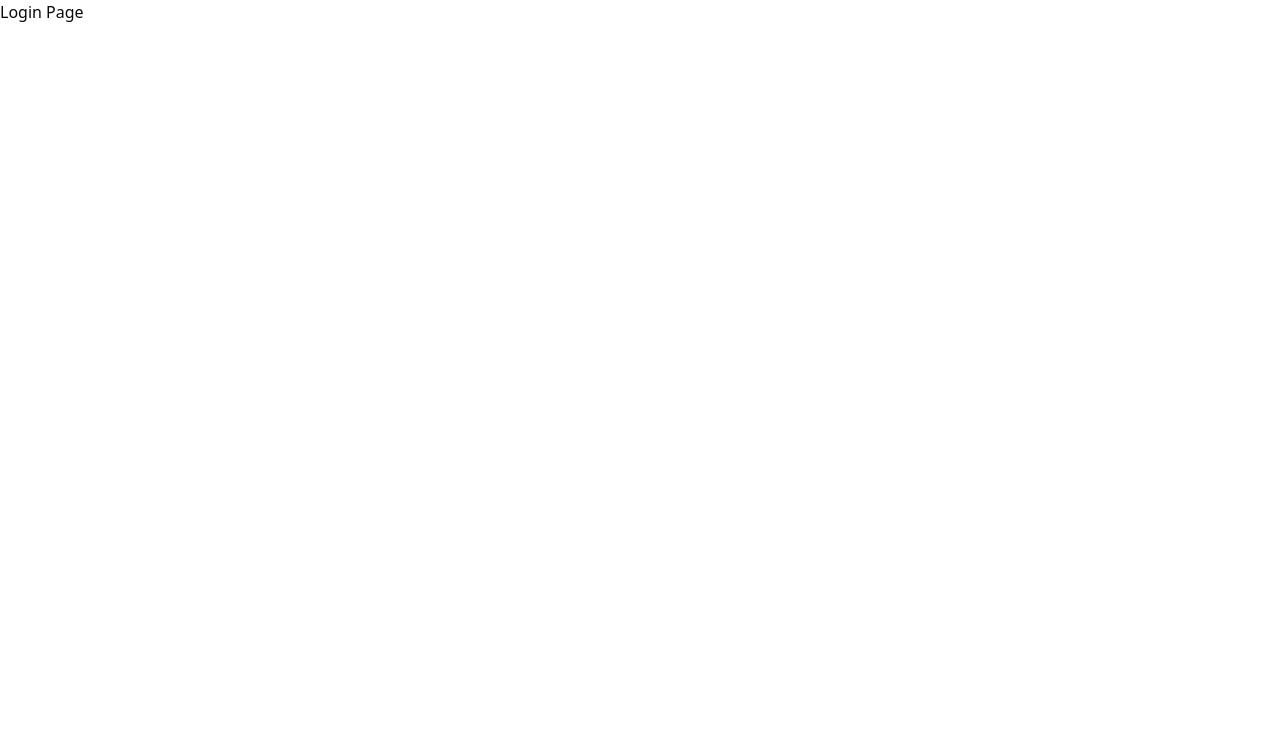
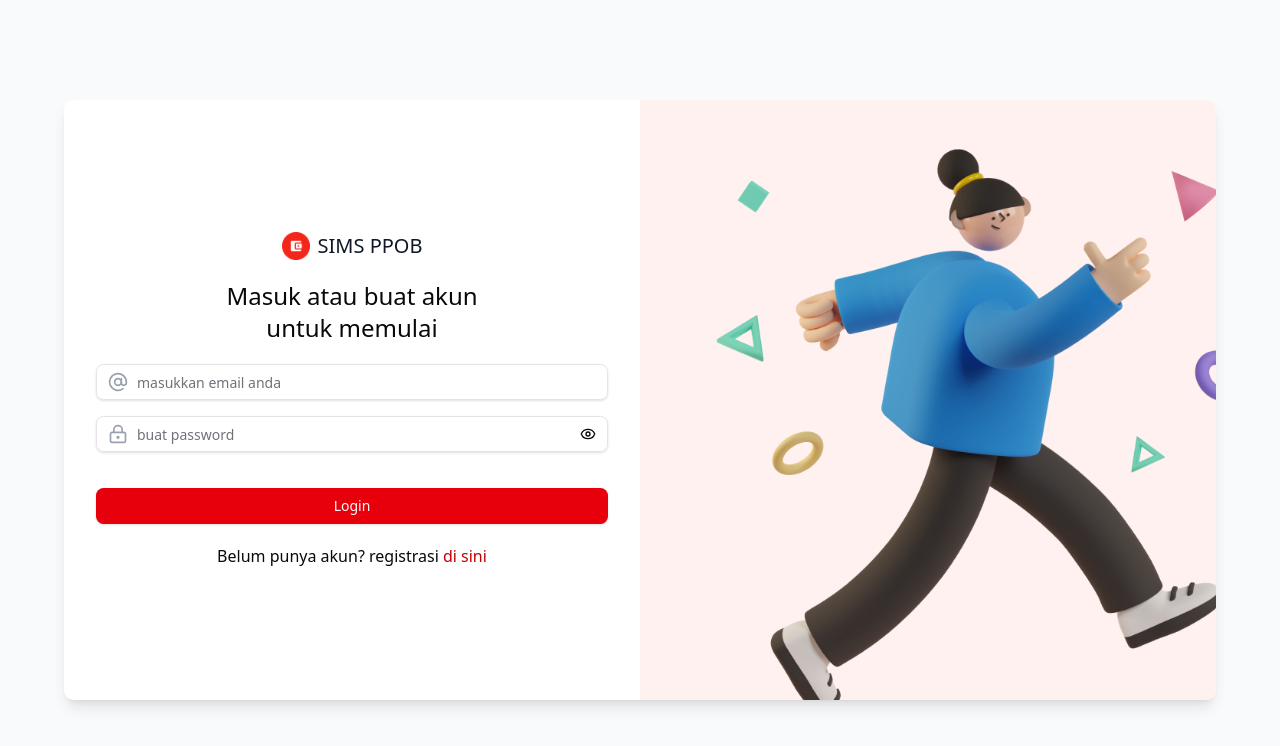
Before and after one commit to arielariadi/sims-ppob-muhammad-ariel-ariadi, a React (Vite) app: page /login in a window 1280 px wide. Shown: the top 746 px of the page. Built offline with nearby package versions, Linux system fonts and the light colour scheme.

Commit message:
feat: create login feature

```diff
--- a/src/API/authAPI.ts
+++ b/src/API/authAPI.ts
@@ -2,18 +2,28 @@ import axios from 'axios';
 import apiConfig from './api-config/config';
 import { handleApiError } from './error-helper/handle-api-error';
 
-type UserData = {
+type RegisterData = {
 	email: string;
 	first_name: string;
 	last_name: string;
 	password: string;
 };
 
-export const registerUserAPI = async (userData: UserData) => {
+type LoginData = {
+	email: string;
+	password: string;
+};
+
+export const registerUserAPI = async (userData: RegisterData) => {
 	try {
 		const response = await axios.post(
 			`${apiConfig.BASE_URL}/registration`,
-			userData
+			userData,
+			{
+				headers: {
+					'Content-Type': 'application/json',
+				},
+			}
 		);
 
 		return response.data;
@@ -21,3 +31,17 @@ export const registerUserAPI = async (userData: UserData) => {
 		handleApiError(error);
 	}
 };
+
+export const loginUserAPI = async (userData: LoginData) => {
+	try {
+		const response = await axios.post(`${apiConfig.BASE_URL}/login`, userData, {
+			headers: {
+				'Content-Type': 'application/json',
+			},
+		});
+
+		return response.data;
+	} catch (error) {
+		handleApiError(error);
+	}
+};
--- a/src/App.tsx
+++ b/src/App.tsx
@@ -1,12 +1,14 @@
 import { Routes, Route } from 'react-router';
 import RegisterPage from './pages/RegisterPage';
 import Loginpage from './pages/LoginPage';
+import HomePage from './pages/HomePage';
 
 function App() {
 	return (
 		<Routes>
 			<Route index element={<RegisterPage />} />
 			<Route path="/login" element={<Loginpage />} />
+			<Route path="/homepage" element={<HomePage />} />
 		</Routes>
 	);
 }
--- a/src/app/store.ts
+++ b/src/app/store.ts
@@ -1,10 +1,12 @@
 import { configureStore } from '@reduxjs/toolkit';
-import registrationReducer from '../features/auth/authSlice';
 import showPasswordReducer from '../features/auth/showPasswordSlice';
+import registerReducer from '../features/auth/registerSlice';
+import loginReducer from '../features/auth/loginSlice';
 
 export const store = configureStore({
 	reducer: {
-		registration: registrationReducer,
+		registration: registerReducer,
+		login: loginReducer,
 		showPassword: showPasswordReducer,
 	},
 });
--- /dev/null
+++ b/src/features/auth/loginSlice.ts
@@ -0,0 +1,50 @@
+/* eslint-disable @typescript-eslint/no-explicit-any */
+import { createSlice } from '@reduxjs/toolkit';
+import { loginUserThunk } from './authThunks';
+
+const userToken = localStorage.getItem('userToken')
+	? localStorage.getItem('userToken')
+	: null;
+
+interface LoginState {
+	loading: boolean;
+	error: string | null;
+	success: string | null;
+	userInfo: string | null;
+	userToken: string | null;
+}
+
+const initialState: LoginState = {
+	loading: false,
+	error: null,
+	success: null,
+	userInfo: null,
+	userToken,
+};
+
+const loginSlice = createSlice({
+	name: 'login',
+	initialState,
+	reducers: {},
+	extraReducers: builder => {
+		builder
+			.addCase(loginUserThunk.pending, state => {
+				state.loading = true;
+				state.error = null;
+				state.success = null;
+			})
+			.addCase(loginUserThunk.fulfilled, (state, action) => {
+				state.loading = false;
+				state.success = action.payload.message;
+				state.userInfo = action.payload;
+				state.userToken = action.payload.userToken;
+			})
+			.addCase(loginUserThunk.rejected, (state, action: any) => {
+				state.loading = false;
+				state.error = (action.payload as string) || 'Login failed';
+				state.success = null;
+			});
+	},
+});
+
+export default loginSlice.reducer;
--- /dev/null
+++ b/src/pages/HomePage.tsx
@@ -0,0 +1,7 @@
+export default function HomePage() {
+	return (
+		<div>
+			<h1>Home Page</h1>
+		</div>
+	);
+}
--- a/src/pages/LoginPage.tsx
+++ b/src/pages/LoginPage.tsx
@@ -1,7 +1,197 @@
+/* eslint-disable @typescript-eslint/no-explicit-any */
+import { FormProvider, useForm } from 'react-hook-form';
+import { useDispatch, useSelector } from 'react-redux';
+import { RootState, AppDispatch } from '../app/store';
+import { loginUserThunk } from '../features/auth/authThunks';
+import { NavLink, useNavigate } from 'react-router';
+import { z } from 'zod';
+import Swal from 'sweetalert2';
+import { useEffect } from 'react';
+import {
+	FormControl,
+	FormField,
+	FormItem,
+	FormMessage,
+} from '../components/ui/form';
+import { AtSign, Eye, EyeOff, LockKeyhole } from 'lucide-react';
+import { Input } from '../components/ui/input';
+
+import { toggleShowPassword } from '../features/auth/showPasswordSlice.ts';
+import { Button } from '../components/ui/button.tsx';
+import { zodResolver } from '@hookform/resolvers/zod';
+
+import { authImage, logo } from '../assets/index.ts';
+
+const loginFormSchema = z.object({
+	email: z
+		.string({ message: 'Email wajib diisi!' })
+		.email({ message: 'Format email tidak tepat!' })
+		.toLowerCase(),
+	password: z
+		.string({ message: 'Password wajib diisi!' })
+		.min(8, { message: 'Password minimal harus memiliki 8 karakter!' }),
+});
+
+type LoginFormSchemaType = z.infer<typeof loginFormSchema>;
+
 export default function Loginpage() {
+	const { loading, error, success } = useSelector(
+		(state: RootState) => state.login
+	);
+
+	const showPassword = useSelector(
+		(state: RootState) => state.showPassword.showPassword
+	);
+
+	const dispatch = useDispatch<AppDispatch>();
+
+	const form = useForm<LoginFormSchemaType>({
+		resolver: zodResolver(loginFormSchema),
+	});
+
+	const navigate = useNavigate();
+
+	useEffect(() => {
+		if (success) {
+			Swal.fire({
+				icon: 'success',
+				title: 'Login Berhasil!',
+				text: success,
+				confirmButtonText: 'OK',
+			}).then(() => {
+				navigate('/homepage');
+			});
+		}
+
+		if (error) {
+			form.setValue('email', '');
+			form.setValue('password', '');
+
+			Swal.fire({
+				icon: 'error',
+				title: 'Login Gagal',
+				text: error,
+				confirmButtonText: 'OK',
+			});
+		}
+	}, [success, error, navigate, form]);
+
+	const handleUserLogin = (values: LoginFormSchemaType) => {
+		const data = {
+			email: values.email,
+			password: values.password,
+		};
+
+		try {
+			dispatch(loginUserThunk(data));
+		} catch (error: any) {
+			Swal.fire({
+				icon: 'error',
+				title: 'Gagal melakukan login!',
+				text: error.message || 'Terjadi kesalahan pada server',
+			});
+		}
+	};
+
 	return (
-		<div>
-			<h1>Login Page</h1>
+		<div className="min-h-screen flex items-center justify-center bg-gray-50 p-4">
+			<div className="flex w-full max-w-6xl bg-white shadow-lg rounded-lg overflow-hidden h-[600px]">
+				<div className="w-full md:w-1/2 p-8 flex flex-col justify-center">
+					<div className="flex items-center justify-center">
+						<img src={logo} alt="Logo" className="w-7 h-7 mr-2" />{' '}
+						<h1 className="text-xl font-medium text-gray-900">SIMS PPOB</h1>
+					</div>
+
+					<h2 className="text-center text-2xl font-medium w-[18rem] mx-auto m-5">
+						Masuk atau buat akun untuk memulai
+					</h2>
+
+					<FormProvider {...form}>
+						<form onSubmit={form.handleSubmit(handleUserLogin)}>
+							<FormField
+								control={form.control}
+								name="email"
+								render={({ field }) => (
+									<FormItem className="mb-4">
+										<FormControl>
+											<div className="relative">
+												<span className="absolute inset-y-0 left-0 flex items-center pl-3">
+													<AtSign className="h-5 w-5 text-gray-400" />{' '}
+												</span>
+
+												<Input
+													type="email"
+													{...field}
+													placeholder="masukkan email anda"
+													className="pl-10"
+												/>
+											</div>
+										</FormControl>
+										<FormMessage />
+									</FormItem>
+								)}
+							/>
+
+							<FormField
+								control={form.control}
+								name="password"
+								render={({ field }) => (
+									<FormItem className="mb-4">
+										<FormControl>
+											<div className="relative">
+												<span className="absolute inset-y-0 left-0 flex items-center pl-3">
+													<LockKeyhole className="h-5 w-5 text-gray-400" />{' '}
+												</span>
+
+												<Input
+													type={showPassword ? 'text' : 'password'}
+													{...field}
+													placeholder="buat password"
+													className="pl-10"
+												/>
+												<Button
+													variant="ghost"
+													onClick={() => dispatch(toggleShowPassword())}
+													className="absolute inset-y-0 right-0 px-3 cursor-pointer">
+													{showPassword ? (
+														<EyeOff className="h-5 w-5" />
+													) : (
+														<Eye className="h-5 w-5" />
+													)}
+												</Button>
+											</div>
+										</FormControl>
+										<FormMessage />
+									</FormItem>
+								)}
+							/>
+
+							<Button
+								type="submit"
+								disabled={loading}
+								className="w-full mt-5 bg-red-600 cursor-pointer">
+								{loading ? 'Sedang Login...' : 'Login'}
+							</Button>
+						</form>
+					</FormProvider>
+
+					<p className="text-center mt-5">
+						Belum punya akun? registrasi{' '}
+						<NavLink to="/" className="text-red-700">
+							di sini
+						</NavLink>
+					</p>
+				</div>
+
+				{/* Bagian Gambar (Kanan) */}
+				<div className="hidden md:block md:w-1/2 h-full">
+					<img
+						src={authImage}
+						alt="Illustrasi Login"
+						className="w-full h-full object-cover"
+					/>
+				</div>
+			</div>
 		</div>
 	);
 }
--- a/src/pages/RegisterPage.tsx
+++ b/src/pages/RegisterPage.tsx
@@ -4,9 +4,8 @@ import { FormProvider, useForm } from 'react-hook-form';
 import { z } from 'zod';
 
 import { useDispatch, useSelector } from 'react-redux';
-import { RootState } from '../app/store';
+import { RootState, AppDispatch } from '../app/store';
 import { registerUserThunk } from '../features/auth/authThunks';
-import { AppDispatch } from '../app/store';
 
 import { useEffect } from 'react';
 import { useNavigate } from 'react-router';
@@ -130,7 +129,7 @@ export default function RegisterPage() {
 	return (
 		<div className="min-h-screen flex items-center justify-center bg-gray-50 p-4">
 			<div className="flex w-full max-w-6xl bg-white shadow-lg rounded-lg overflow-hidden h-[600px]">
-				<div className="w-full md:w-1/2 p-8">
+				<div className="w-full md:w-1/2 p-8 flex flex-col justify-center">
 					<div className="flex items-center justify-center">
 						<img src={logo} alt="Logo" className="w-7 h-7 mr-2" />{' '}
 						<h1 className="text-xl font-medium text-gray-900">SIMS PPOB</h1>
```
Also changed, not shown: src/features/auth/authThunks.ts (+28 -4 lines), src/features/auth/registerSlice.ts (renamed from src/features/auth/authSlice.ts).
